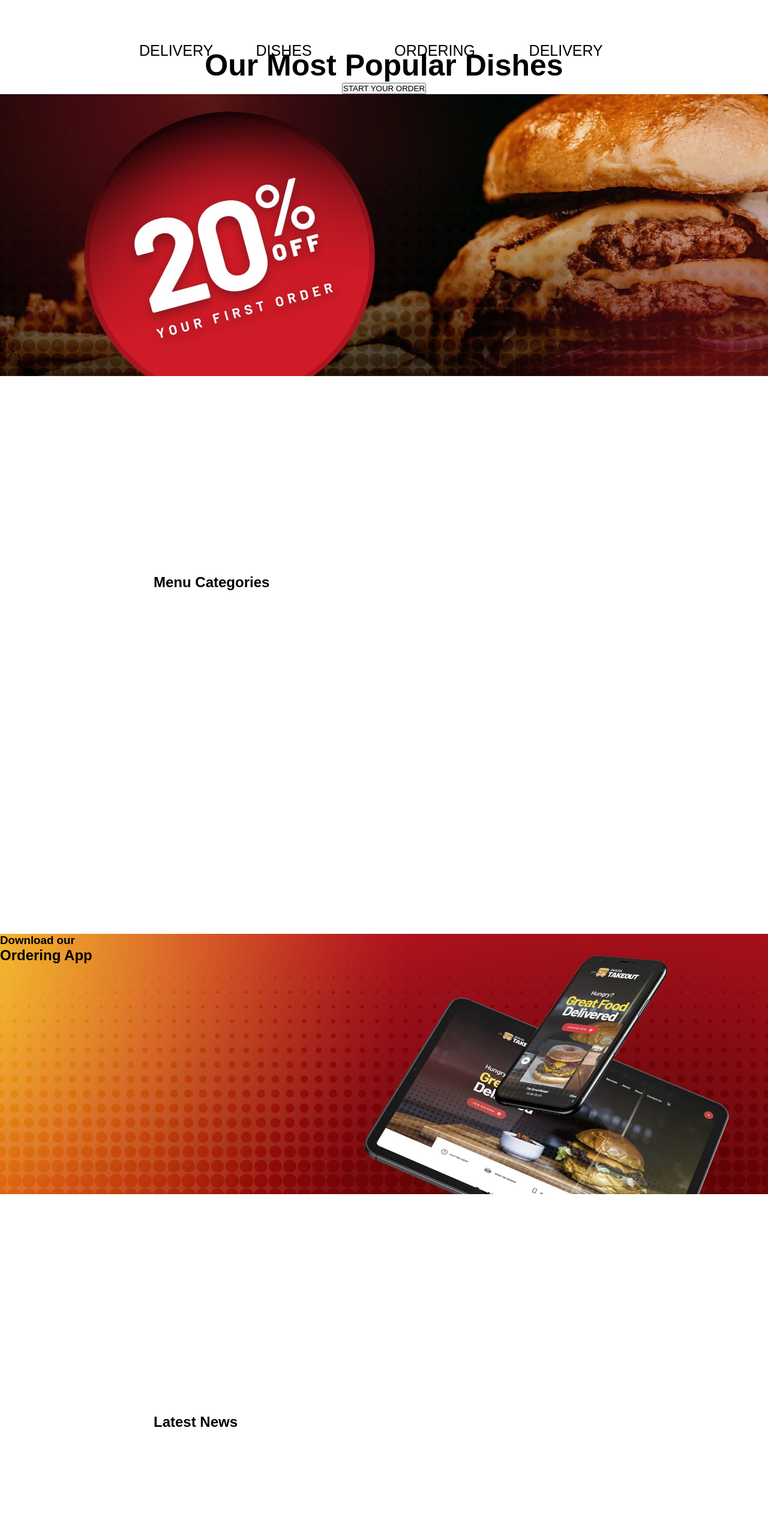
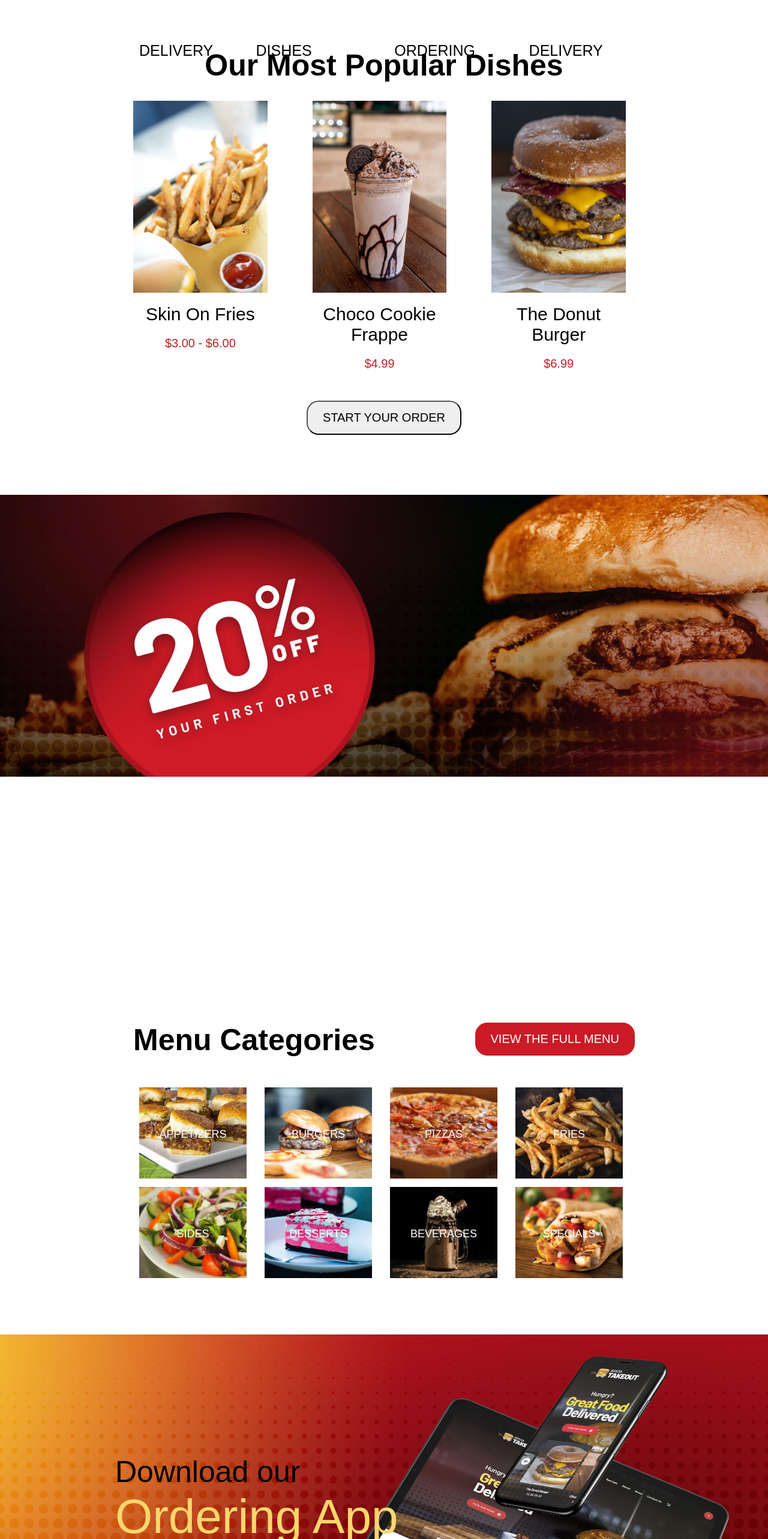
Before and after one commit to RomeoAlex/proj-html-vuejs, a Vue app: page / in a window 1280 px wide. Shown: the part 1160-3726 px from the top of the page at 60% size. Built offline with nearby package versions, Linux system fonts and the light colour scheme.

Commit message:
costruzione varie sezione inzio footer

```diff
--- a/src/assets/style/general.scss
+++ b/src/assets/style/general.scss
@@ -10,4 +10,16 @@ body{
 .wrapper-container{
     width: 70%;
     margin:auto;
+
 }
+// BUTTONS
+button{
+    padding: 15px 25px;
+    border-radius: 20px;
+    font-size: 20px;
+}
+.primary{
+    background-color: #cc1a26;
+    border: #cc1a26 solid 1px;
+    color:white;
+}
--- a/src/components/BannerDownload.vue
+++ b/src/components/BannerDownload.vue
@@ -1,9 +1,19 @@
 
 <template>
   <div class="Download-wrapper">
+    <div class="wrapper-container">
       <h3>Download our</h3>
       <h2>Ordering App</h2>
-      <!-- bottone icone -->
+    <div class="app-button-wrapper">
+      <a href="">
+        <img src="../assets/images/app-store-badge.png" alt="">
+      </a>
+      <a href="">
+        <img src="../assets/images/play-store-badge.png" alt="">
+      </a>
+    </div>
+    </div>
+
   </div>
 </template>
 
@@ -16,6 +26,8 @@ export default {
 
 <!-- Add "scoped" attribute to limit CSS to this component only -->
 <style scoped lang="scss">
+@import '../assets/style/general.scss';
+@import '../assets/style/variables.scss';
 .Download-wrapper{
     width:100%;
     background-image: url('../assets/images/app-ordering-scaled.jpg');
@@ -24,5 +36,26 @@ export default {
     // test
     height: 800px;
     // gradiente con curva
+    .wrapper-container{
+      padding-top: 200px;
+          h3{
+        font-weight: inherit;
+        font-size: 50px;
+            }
+          h2{
+            color:$GoldenRod;
+            font-size: 80px;
+            font-weight: inherit;
+          }
+    .app-button-wrapper{
+      margin-top:90px;
+        a{
+          margin-right:30px;
+          img{
+          width:200px;
+          }
+        }
+    }
+    }
 }
 </style>
--- /dev/null
+++ b/src/components/DishesCard.vue
@@ -0,0 +1,49 @@
+<template>
+    <div class="dishes-container">
+        <img :src="require(`../assets/images/${details.image}`)" :alt="details.name">
+            <div class="dishes-name">
+                {{details.name}}
+            </div>
+            <div class="dishes-price">
+                {{details.price}}
+            </div>
+
+    </div>
+
+</template>
+<script>
+
+export default {
+    name:'DishesCard',
+    props: {
+        details: Object
+    }
+}
+</script>
+
+<style lang="scss" scoped>
+@import '../assets/style/general.scss';
+@import '../assets/style/variables.scss';
+
+.dishes-container{
+    width: calc((100% / 3) - 15px);
+    min-height: 400px;
+    padding: 30px;
+    text-align: center;
+    margin-bottom: 20px;
+    margin-right:15px;
+    img{
+        max-width:100%;
+    }
+    .dishes-name{
+        margin-top:15px;
+        font-size:30px;
+    }
+    .dishes-price{
+        margin-top:20px;
+        font-size: 20px;
+        color:$RedCardinal;
+    }
+
+}
+</style>
--- /dev/null
+++ b/src/components/FoodCategoriesCard.vue
@@ -0,0 +1,52 @@
+<template>
+        <!-- da rivedere -->
+        <a class="food-card-container" :href="details.url">
+            <div class="food-single-card">
+                <span class="food-categories-name">{{details.name}}</span>
+                <img :src="require(`../assets/images/${details.image}`)" :alt="details.name">
+            </div>
+        </a>
+
+
+</template>
+<script>
+
+export default {
+    name:'FoodCategoriesCard',
+    props: {
+        details: Object
+    }
+}
+</script>
+
+<style lang="scss" scoped>
+@import '../assets/style/general.scss';
+@import '../assets/style/variables.scss';
+
+
+
+    .food-card-container{
+        width: calc((100% / 4) - 30px );
+        margin-bottom: 10px;
+        margin-right: 10px;
+    .food-single-card{
+                position: relative;
+                span{
+                        font-size: 18px;
+                        color:white;
+                    }
+                .food-categories-name{
+                    position: absolute;
+                    top: 50%;
+                    left: 50%;
+                    transform: translate(-50%, -50%);
+                    z-index: 2;
+
+    }
+    img{
+        max-width:100%;
+
+    }
+    }
+    }
+</style>
--- a/src/components/MenuCategories.vue
+++ b/src/components/MenuCategories.vue
@@ -1,27 +1,99 @@
 <template>
+<div class="wrapper-container categories">
   <div class="categories-wrapper">
+      <button class="primary">VIEW THE FULL MENU</button>
       <h2>Menu Categories</h2>
       <div class="categories-card">
-          <!-- v-for su data -->
+        <FoodCategoriesCard v-for="(food, index)  in foodCategories " :key="index" :details="food"/>
+
       </div>
     <!-- sub categories menu -->
   </div>
+</div>
 </template>
 
 <script>
+import FoodCategoriesCard from "./FoodCategoriesCard.vue";
 export default {
   name: "MenuCategories",
+  components: {
+    FoodCategoriesCard,
+  },
+  data: function() {
+      return {
+          foodCategories: [
+                    {
+                        image: 'appetizers-menu-background.jpg',
+                        name: 'APPETIZERS',
+                        url: '#',
 
+                    },
+                    {
+                        image: 'burgers-menu-background.jpg',
+                        name: 'BURGERS',
+                        url: '#',
+                    },
+                    {
+                        image: 'pizza-menu-background.jpg',
+                        name: 'PIZZAS',
+                        url: '#',
+                    },
+                    {
+                        image: 'fries-menu-background.jpg',
+                        name: 'FRIES',
+                        url: '#',
+                    },
+                    {
+                        image: 'sides-menu-background.jpg',
+                        name: 'SIDES',
+                        url: '#',
+                    },
+                    {
+                        image: 'desserts-menu-background.jpg',
+                        name: 'DESSERTS',
+                        url: '#',
+                    },
+                    {
+                        image: 'beverages-menu-background.jpg',
+                        name: 'BEVERAGES',
+                        url: '#',
+                    },
+                    {
+                        image: 'specials-menu-background.jpg',
+                        name: 'SPECIALS',
+                        url: '#',
+                    },
+                ],
+            };
+        },
 };
 </script>
 
 <!-- Add "scoped" attribute to limit CSS to this component only -->
 <style scoped lang="scss">
-.categories-wrapper{
-    width:60%;
-    margin: auto;
-    // test
-    height: 600px;
+@import '../assets/style/general.scss';
+  .categories{
+    padding: 30px;
+  .categories-wrapper{
+    margin:50px 0 ;
+    width:100%;
+    h2{
+    font-size: 50px;
+    }
+    button{
+      float:right;
+    }
 
-}
+    .categories-card{
+      padding-top: 50px;
+      width: 100%;
+      margin: auto;
+      display: flex;
+      flex-wrap: wrap;
+      justify-content: space-around;
+
+    }
+  }
+  }
+
 </style>
--- /dev/null
+++ b/src/components/NewsCard.vue
@@ -0,0 +1,45 @@
+<template>
+    <div class="news-container">
+        <img :src="require(`../assets/images/${details.image}`)" :alt="details.title">
+            <div class="news-title">
+                {{details.title}}
+            </div>
+            <div class="news-description">
+                {{details.description}}
+            </div>
+    </div>
+
+</template>
+<script>
+
+export default {
+    name:'Newscard',
+    props: {
+        details: Object
+    }
+}
+</script>
+
+<style lang="scss" scoped>
+@import '../assets/style/general.scss';
+@import '../assets/style/variables.scss';
+
+.news-container{
+    width: calc((100% / 2) - 40px);
+    text-align: center;
+    margin-right: 30px;
+    img{
+        max-width:100%;
+    }
+    .news-title{
+        margin-top:15px;
+        font-size:30px;
+        font-weight: bold;
+    }
+    .news-description{
+        margin-top:20px;
+        font-size: 20px;
+    }
+
+}
+</style>
--- a/src/components/NewsSection.vue
+++ b/src/components/NewsSection.vue
@@ -1,27 +1,71 @@
 <template>
-  <div class="news-wrapper">
+<div class="wrapper-container news">
+    <div class="news-wrapper">
+      <button class="primary">READ MORE NEWS</button>
       <h2>Latest News</h2>
+
       <div class="news-card">
-          <!-- v-for su data -->
+          <NewsCard v-for="(news, index)  in newsCollection " :key="index" :details="news"/>
       </div>
-    <!-- sub categories menu -->
+
   </div>
+</div>
+
 </template>
 
 <script>
+import NewsCard from "./NewsCard.vue";
 export default {
   name: "NewsSection",
+  components: {
+    NewsCard,
+  },
+  data: function() {
+      return {
+          newsCollection: [
+                    {
+                        image: 'pancake-burger.jpg',
+                        title: 'NEW: The Pancake Burger',
+                        description: 'Lorem ipsum dolor sit amet consectetur adipisicing elit. Eaque ipsa sed nam esse repellendus doloremque debitis commodi molestias fugit sint quo architecto odit, doloribus nihil molestiae expedita ut pariatur quos.',
+                        url:'#',
+                    },
+                    {
+                        image: 'new-milkshake-menu.jpg',
+                        title: 'New Milkshake Menu',
+                        description: 'Lorem ipsum dolor sit amet consectetur adipisicing elit. Eaque ipsa sed nam esse repellendus doloremque debitis commodi molestias fugit sint quo architecto odit, doloribus nihil molestiae expedita ut pariatur quos.',
+                        url:'#',
+                    },
 
+                ],
+            };
+        },
 };
+
 </script>
 
 <!-- Add "scoped" attribute to limit CSS to this component only -->
 <style scoped lang="scss">
-.news-wrapper{
-    width:60%;
-    margin: auto;
-    // test
-    height: 600px;
+@import '../assets/style/general.scss';
+  .news{
+      padding:50px 0;
+  .news-wrapper{
+    width:100%;
 
-}
+    h2{
+    font-size: 50px;
+    }
+    button{
+      float:right;
+    }
+    .news-card{
+      width: 100%;
+      margin: auto;
+      display: flex;
+      flex-wrap: wrap;
+      justify-content: center;
+
+    }
+  }
+  }
+
 </style>
--- a/src/components/PopularDishes.vue
+++ b/src/components/PopularDishes.vue
@@ -1,9 +1,10 @@
 <template>
 <div class="wrapper-container popular">
-  <h2>Our Most Popular Dishes</h2>
+
   <div class="popular-wrapper">
-      <div class="popular-card">
-          <!-- v-for su data -->
+    <h2>Our Most Popular Dishes</h2>
+      <div class="popular-cards">
+          <DishesCard v-for="(dish, index)  in dishes " :key="index" :details="dish"/>
       </div>
         <button>START YOUR ORDER</button>
   </div>
@@ -12,9 +13,33 @@
 </template>
 
 <script>
+import DishesCard from "./DishesCard.vue";
 export default {
-  name: "PopularDishes",
-
+name: "PopularDishes",
+  components: {
+    DishesCard,
+  },
+  data: function() {
+      return {
+          dishes: [
+                    {
+                        image: 'skin-on-fries.jpg',
+                        name: 'Skin On Fries',
+                        price: '$3.00 - $6.00',
+                    },
+                    {
+                        image: 'choco-cookie-frappe.jpg',
+                        name: 'Choco Cookie Frappe',
+                        price: '$4.99',
+                    },
+                    {
+                        image: 'donut-burger.jpg',
+                        name: 'The Donut Burger',
+                        price: '$6.99',
+                    },
+                ],
+            };
+        },
 };
 </script>
 
@@ -24,13 +49,19 @@ export default {
 .popular{
   margin-top:140px;
   text-align: center;
-  h2{
+  margin-bottom: 100px;
+  .popular-wrapper{
+    width:100%;
+    h2{
     font-size: 50px;
     }
-  .popular-wrapper{
 
-    .popular-card{
-
+    .popular-cards{
+      width: 100%;
+      margin: auto;
+      display: flex;
+      flex-wrap: wrap;
+      justify-content: center;
     }
   }
 }
```
